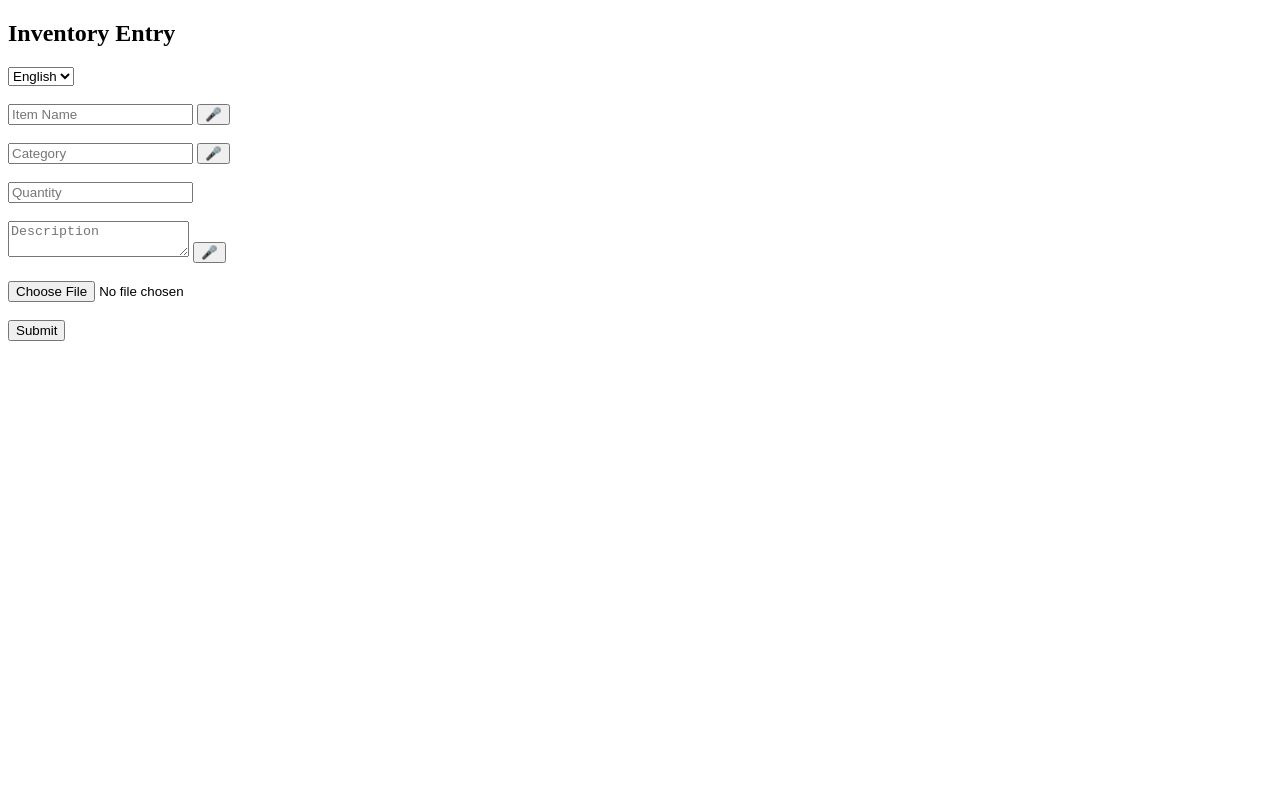
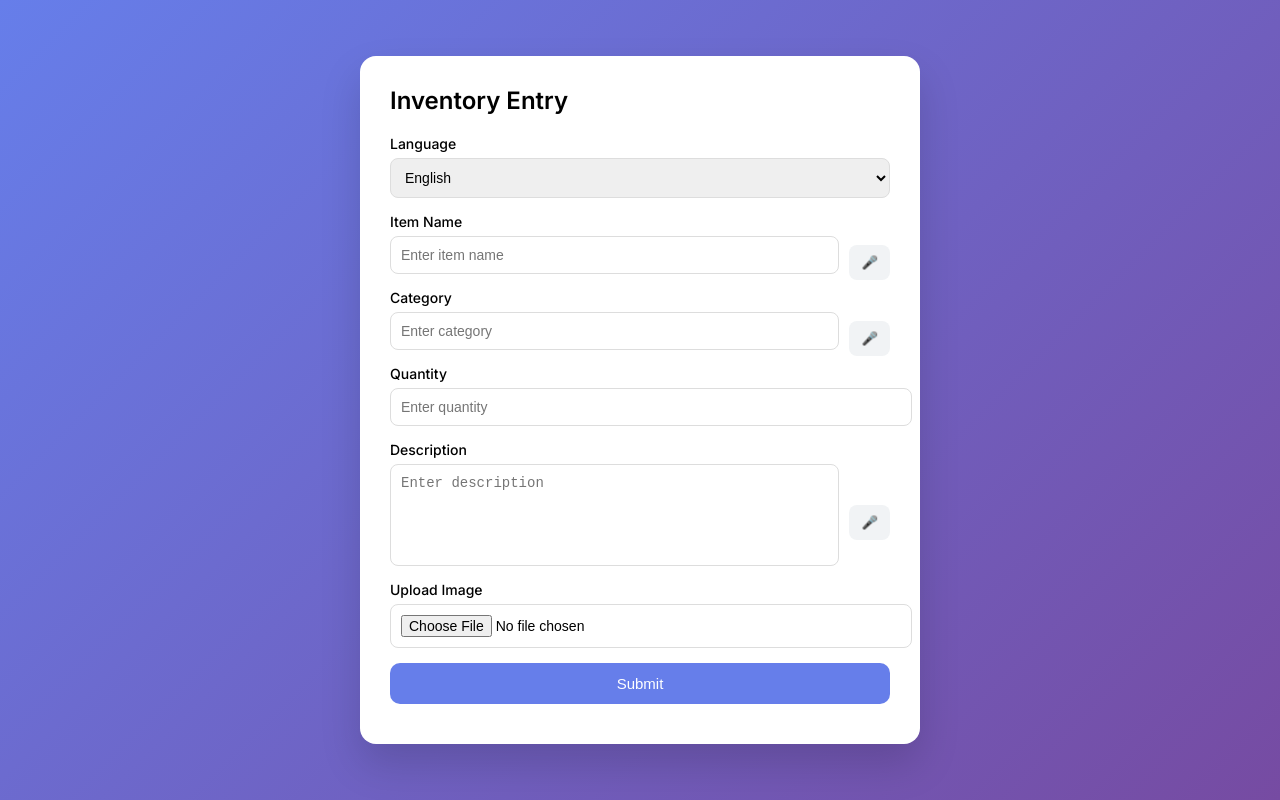
Before and after one commit to finance381/Inventoryapp, a plain HTML site: page index.html in a window 1280 px wide. Drawn offline with Linux system fonts and the light colour scheme.

Commit message:
Add files via upload

```diff
--- a/index.html
+++ b/index.html
@@ -2,38 +2,153 @@
 <html>
 <head>
 <meta charset="UTF-8">
+<meta name="viewport" content="width=device-width, initial-scale=1.0">
 <title>Inventory System</title>
+
+<link href="https://fonts.googleapis.com/css2?family=Inter:wght@400;500;600&display=swap" rel="stylesheet">
+
+<style>
+body {
+  margin: 0;
+  font-family: 'Inter', sans-serif;
+  background: linear-gradient(135deg, #667eea, #764ba2);
+  display: flex;
+  justify-content: center;
+  align-items: center;
+  min-height: 100vh;
+}
+
+.card {
+  background: white;
+  width: 100%;
+  max-width: 500px;
+  padding: 30px;
+  border-radius: 16px;
+  box-shadow: 0 20px 40px rgba(0,0,0,0.15);
+}
+
+h2 {
+  margin-top: 0;
+  font-weight: 600;
+}
+
+label {
+  font-size: 14px;
+  font-weight: 500;
+  display: block;
+  margin-bottom: 6px;
+}
+
+input, textarea, select {
+  width: 100%;
+  padding: 10px;
+  border-radius: 8px;
+  border: 1px solid #ddd;
+  font-size: 14px;
+  margin-bottom: 15px;
+  transition: 0.2s;
+}
+
+input:focus, textarea:focus, select:focus {
+  outline: none;
+  border-color: #667eea;
+  box-shadow: 0 0 0 2px rgba(102,126,234,0.2);
+}
+
+textarea {
+  resize: none;
+  height: 80px;
+}
+
+.row {
+  display: flex;
+  gap: 10px;
+  align-items: center;
+}
+
+.mic-btn {
+  background: #f1f3f5;
+  border: none;
+  padding: 10px 12px;
+  border-radius: 8px;
+  cursor: pointer;
+  transition: 0.2s;
+}
+
+.mic-btn:hover {
+  background: #e2e6ea;
+}
+
+.submit-btn {
+  width: 100%;
+  background: #667eea;
+  color: white;
+  border: none;
+  padding: 12px;
+  border-radius: 10px;
+  font-size: 15px;
+  font-weight: 500;
+  cursor: pointer;
+  transition: 0.2s;
+}
+
+.submit-btn:hover {
+  background: #5a67d8;
+}
+
+.submit-btn:disabled {
+  background: grey;
+  cursor: not-allowed;
+}
+
+.success {
+  text-align: center;
+  color: green;
+  margin-top: 10px;
+  font-size: 14px;
+}
+</style>
 </head>
+
 <body>
 
-<h2>Inventory Entry</h2>
+<div class="card">
+  <h2>Inventory Entry</h2>
 
-<select id="languageSelect">
-  <option value="en-IN">English</option>
-  <option value="hi-IN">Hindi</option>
-</select>
+  <label>Language</label>
+  <select id="languageSelect">
+    <option value="en-IN">English</option>
+    <option value="hi-IN">Hindi</option>
+  </select>
 
-<br><br>
+  <label>Item Name</label>
+  <div class="row">
+    <input type="text" id="itemName" placeholder="Enter item name">
+    <button class="mic-btn" onclick="startSpeech('itemName')">🎤</button>
+  </div>
 
-<input type="text" id="itemName" placeholder="Item Name">
-<button onclick="startSpeech('itemName')">🎤</button>
-<br><br>
+  <label>Category</label>
+  <div class="row">
+    <input type="text" id="category" placeholder="Enter category">
+    <button class="mic-btn" onclick="startSpeech('category')">🎤</button>
+  </div>
 
-<input type="text" id="category" placeholder="Category">
-<button onclick="startSpeech('category')">🎤</button>
-<br><br>
+  <label>Quantity</label>
+  <input type="number" id="quantity" placeholder="Enter quantity">
 
-<input type="number" id="quantity" placeholder="Quantity">
-<br><br>
+  <label>Description</label>
+  <div class="row">
+    <textarea id="description" placeholder="Enter description"></textarea>
+    <button class="mic-btn" onclick="startSpeech('description')">🎤</button>
+  </div>
 
-<textarea id="description" placeholder="Description"></textarea>
-<button onclick="startSpeech('description')">🎤</button>
-<br><br>
+  <label>Upload Image</label>
+  <input type="file" id="imageInput" accept="image/*">
 
-<input type="file" id="imageInput" accept="image/*">
-<br><br>
+  <button class="submit-btn" id="submitBtn" onclick="submitData()">Submit</button>
 
-<button onclick="submitData()">Submit</button>
+  <div class="success" id="successMsg"></div>
+</div>
 
 <script>
 
@@ -50,7 +165,17 @@ function startSpeech(fieldId) {
 }
 
 function submitData() {
+  const btn = document.getElementById("submitBtn");
+  const successMsg = document.getElementById("successMsg");
   const file = document.getElementById("imageInput").files[0];
+
+  if (!file) {
+    alert("Please upload an image.");
+    return;
+  }
+
+  btn.disabled = true;
+  btn.innerText = "Saving...";
 
   const reader = new FileReader();
   reader.readAsDataURL(file);
@@ -71,9 +196,18 @@ function submitData() {
         imageName: file.name
       })
     })
-    .then(response => response.json())
-    .then(data => alert("Saved Successfully"))
-    .catch(error => alert("Error"));
+    .then(res => res.json())
+    .then(data => {
+      successMsg.innerText = "Saved successfully!";
+      btn.disabled = false;
+      btn.innerText = "Submit";
+      document.querySelector("form")?.reset();
+    })
+    .catch(err => {
+      alert("Error saving data.");
+      btn.disabled = false;
+      btn.innerText = "Submit";
+    });
   };
 }
 
```
